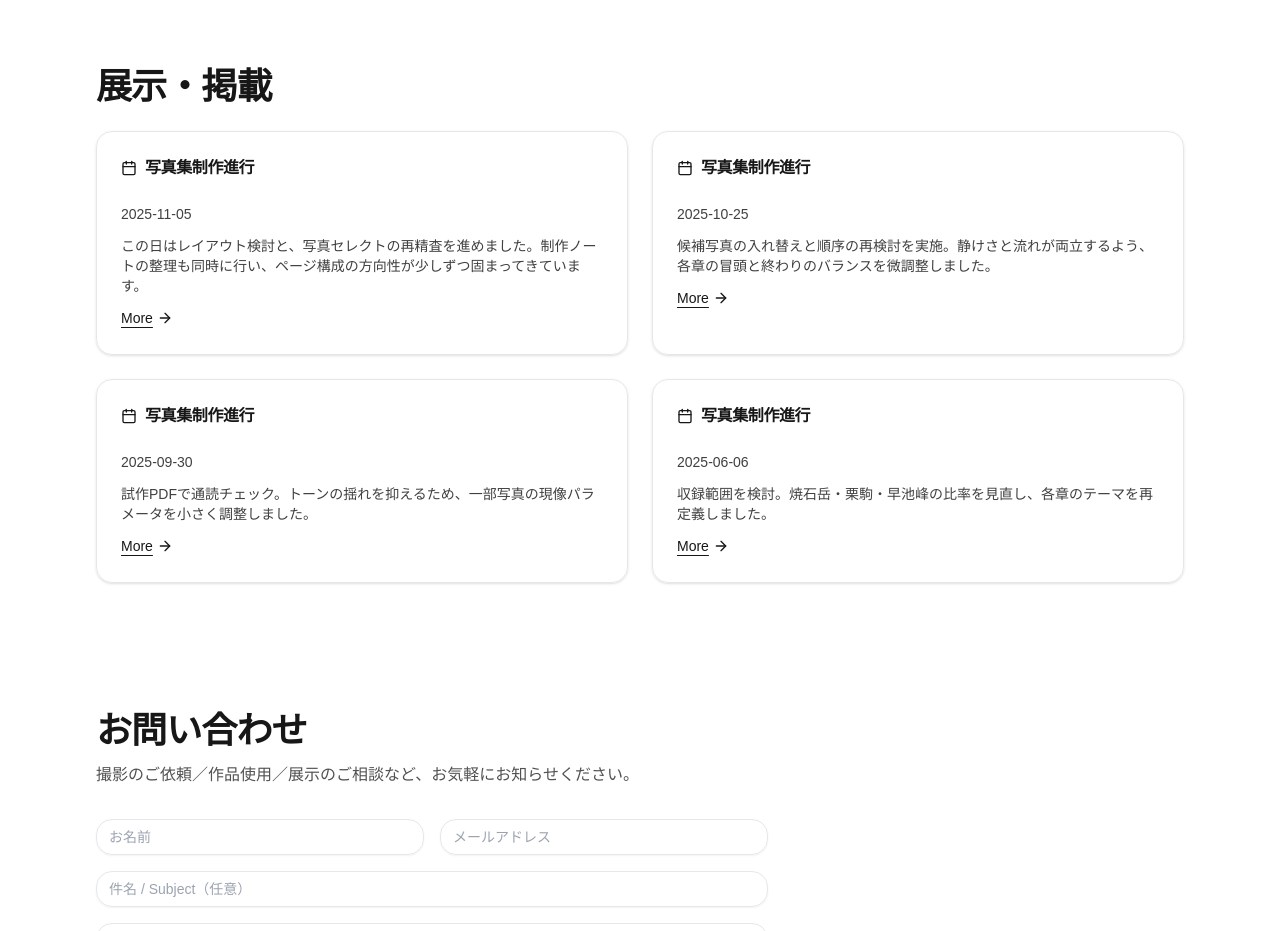
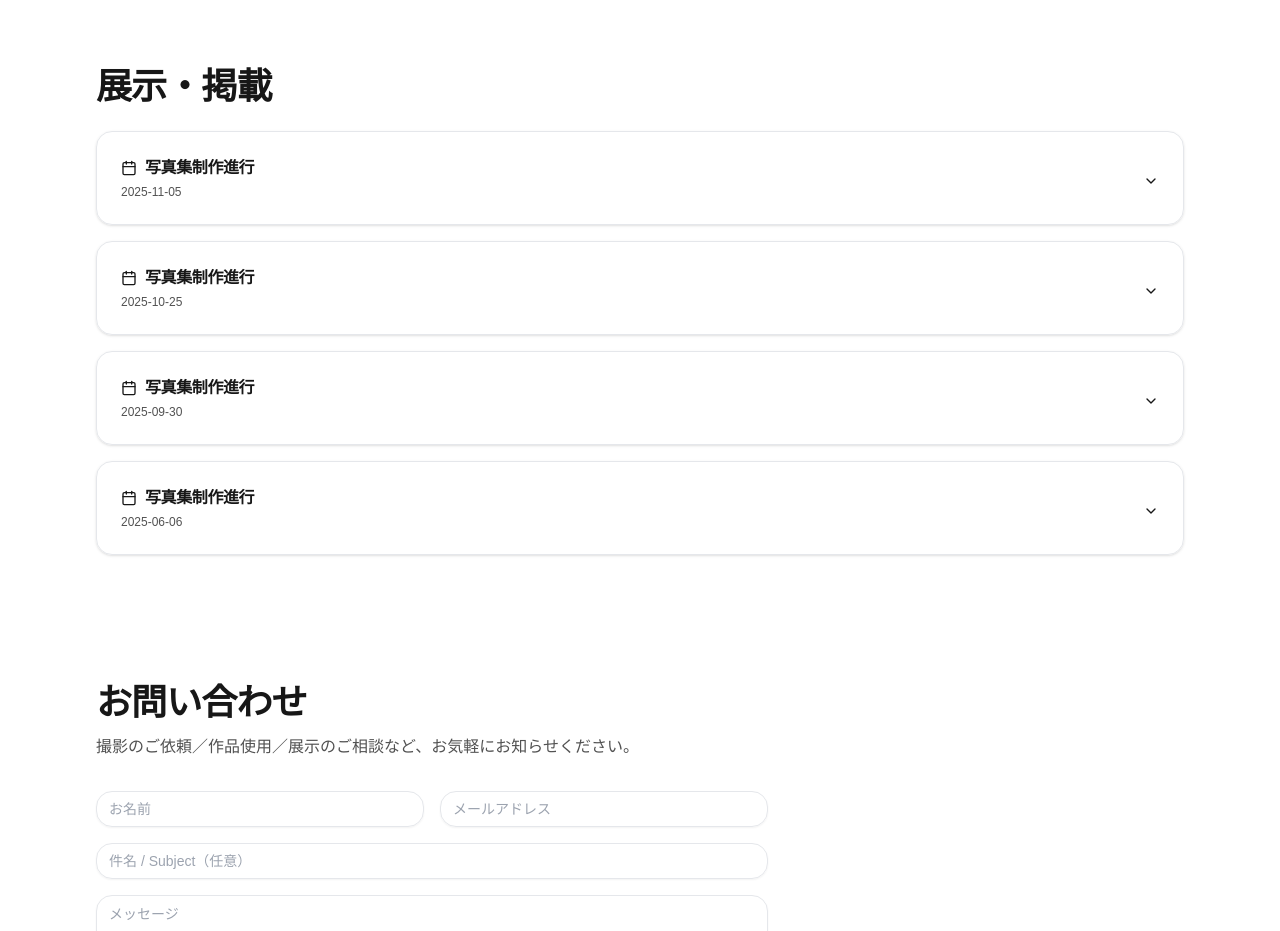
Before and after one commit to masahiro-koseki/masahiro-site, a Next.js app: page / in a window 1280 px wide. Shown: the part 2900-3831 px from the top of the page. Built offline with nearby package versions, Linux system fonts and the light colour scheme.

Commit message:
Update News Section

```diff
--- a/app/page.tsx
+++ b/app/page.tsx
@@ -132,8 +132,6 @@ export default function Page() {
   const [lbOpen, setLbOpen] = useState(false);
   const [lbCat, setLbCat] = useState(0);
   const [lbIndex, setLbIndex] = useState(0);
-  const [newsDetail, setNewsDetail] = useState<string | null>(null);
-  const [newsLimit, setNewsLimit] = useState(4);
 
 	useEffect(() => {
 			if (!lbOpen) return;
@@ -438,13 +436,7 @@ const NEWS_ITEMS = [
   const closeGallery = () => setLbOpen(false);
   const nextImg = () => setLbIndex((i) => (i + 1) % gallerySources[lbCat].length);
   const prevImg = () => setLbIndex((i) => (i - 1 + gallerySources[lbCat].length) % gallerySources[lbCat].length);
-  const openNews = (date: string) => setNewsDetail(date);
-  const closeNews = () => setNewsDetail(null);
-  const getNews = (date: string) => t.news.items.find((it: any) => it.date === date);
-  const currentNews = newsDetail ? getNews(newsDetail) : null;
-  const handleLoadMoreNews = () => {
-		setNewsLimit((limit) => Math.min(limit + 4, t.news.items.length));
-  };
+
 
   return (
     <div className="min-h-screen bg-white text-neutral-900">
@@ -517,15 +509,7 @@ const NEWS_ITEMS = [
 
 		<Section id="news">
 		<H2>{t.news.title}</H2>
-		<NewsSection
-		lang={lang}
-		news={t.news}
-		newsDetail={newsDetail}
-		newsLimit={newsLimit}
-		onLoadMore={handleLoadMoreNews}
-		openNews={openNews}
-		closeNews={closeNews}
-		/>
+		<NewsSection lang={lang} news={t.news} />
 		</Section>
 
 		<Section id="contact">
--- a/src/components/sections/NewsSection.tsx
+++ b/src/components/sections/NewsSection.tsx
@@ -1,7 +1,7 @@
 // src/components/sections/NewsSection.tsx
-import { Calendar, MapPin, ArrowRight } from "lucide-react";
+import { useState } from "react";
+import { Calendar, MapPin, ChevronDown } from "lucide-react";
 import { Card, CardHeader, CardTitle, CardContent } from "@/components/ui/card";
-import { Button } from "@/components/ui/button";
 
 type NewsItem = {
 	date: string;
@@ -21,104 +21,72 @@ type NewsTexts = {
 type NewsSectionProps = {
 	lang: "ja" | "en";
 	news: NewsTexts;
-	newsDetail: string | null;
-	newsLimit: number;
-	onLoadMore: () => void;
-	openNews: (date: string) => void;
-	closeNews: () => void;
 };
 
-export default function NewsSection({
-		lang,
-		news,
-		newsDetail,
-		newsLimit,
-		onLoadMore,
-		openNews,
-		closeNews,
-}: NewsSectionProps) {
-	const currentNews = newsDetail
-	? news.items.find((it) => it.date === newsDetail) || null
-	: null;
+export default function NewsSection({ lang, news }: NewsSectionProps) {
+	// どのニュースが開いているか（日付で管理）
+	const [openDate, setOpenDate] = useState<string | null>(null);
 
-	// 一覧モード
-	if (!newsDetail) {
-		return (
-			<>
-			<div className="grid md:grid-cols-2 gap-6 mt-6">
-			{news.items.slice(0, newsLimit).map((n, i) => (
-						<Card key={i} className="rounded-2xl">
-						<CardHeader>
+	const toggleNews = (date: string) => {
+		setOpenDate((prev) => (prev === date ? null : date));
+	};
+
+	// 新しい順にソートして最新4件を取得
+	const latestNews = [...news.items]
+	.sort((a, b) => b.date.localeCompare(a.date))
+	.slice(0, 4);
+
+	return (
+		<div className="mt-6 space-y-4">
+		{latestNews.map((n) => {
+					const isOpen = openDate === n.date;
+					const title = lang === "ja" ? n.title_ja : n.title_en;
+					const place = lang === "ja" ? n.place_ja : n.place_en;
+					const body = lang === "ja" ? n.body_ja : n.body_en;
+
+					return (
+						<Card key={n.date} className="rounded-2xl">
+						{/* タイトル部分全体をクリック可能に */}
+						<button
+						type="button"
+						onClick={() => toggleNews(n.date)}
+						className="w-full text-left"
+						>
+						<CardHeader className="flex flex-row items-center justify-between gap-4">
+						<div>
 						<CardTitle className="text-base flex items-center gap-2">
-						<Calendar className="h-4 w-4" />{" "}
-						{lang === "ja" ? n.title_ja : n.title_en}
+						<Calendar className="h-4 w-4" />
+						{title}
 						</CardTitle>
+						<div className="mt-1 text-xs text-neutral-600 flex flex-wrap items-center gap-x-3 gap-y-1">
+						<span>{n.date}</span>
+						{place && (
+								<span className="inline-flex items-center gap-1">
+								<MapPin className="h-3 w-3" />
+								{place}
+								</span>
+						)}
+						</div>
+						</div>
+						<ChevronDown
+						className={`h-4 w-4 flex-shrink-0 transition-transform ${
+								isOpen ? "rotate-180" : ""
+						}`}
+						/>
 						</CardHeader>
-						<CardContent>
-						<div className="text-sm text-neutral-700">{n.date}</div>
-						{(n.place_ja || n.place_en) && (
-								<div className="text-sm text-neutral-700 flex items-center gap-2 mt-1">
-								<MapPin className="h-4 w-4" />
-								{lang === "ja" ? n.place_ja : n.place_en}
-								</div>
+						</button>
+
+						{/* トグルで表示/非表示になる本文 */}
+						{isOpen && (
+								<CardContent>
+								<p className="mt-1 text-sm leading-relaxed text-neutral-700">
+								{body}
+								</p>
+								</CardContent>
 						)}
-						<p className="text-sm text-neutral-700 mt-3 line-clamp-3">
-						{lang === "ja" ? n.body_ja : n.body_en}
-						</p>
-						<button
-						onClick={() => openNews(n.date)}
-						className="inline-flex items-center gap-1 text-sm underline underline-offset-4 mt-3"
-						>
-						More <ArrowRight className="h-4 w-4" />
-						</button>
-						</CardContent>
 						</Card>
-			))}
-			</div>
-			{newsLimit < news.items.length && (
-					<div className="mt-6">
-					<Button
-					variant="outline"
-					className="rounded-full"
-					onClick={onLoadMore}
-					>
-					{lang === "ja" ? "もっと見る" : "Load more"}
-					</Button>
-					</div>
-			)}
-			</>
-		);
-	}
-
-	// 詳細モード
-	return (
-		<div className="mt-6">
-		{currentNews && (
-				<>
-				<h3 className="text-xl font-semibold">
-				{lang === "ja" ? currentNews.title_ja : currentNews.title_en}
-				</h3>
-				<div className="text-sm text-neutral-700 mt-1">{currentNews.date}</div>
-				{(currentNews.place_ja || currentNews.place_en) && (
-						<div className="text-sm text-neutral-700 flex items-center gap-2 mt-1">
-						<MapPin className="h-4 w-4" />
-						{lang === "ja" ? currentNews.place_ja : currentNews.place_en}
-						</div>
-				)}
-				<p className="mt-4 text-neutral-700 leading-relaxed">
-				{lang === "ja" ? currentNews.body_ja : currentNews.body_en}
-				</p>
-				<div className="mt-8">
-				<Button
-				variant="outline"
-				className="rounded-full"
-				onClick={closeNews}
-				>
-				← {lang === "ja" ? "一覧へ戻る" : "Back to News"}
-				</Button>
-				</div>
-				</>
-		)}
+					);
+		})}
 		</div>
 	);
 }
```
